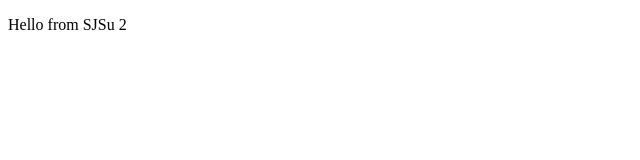
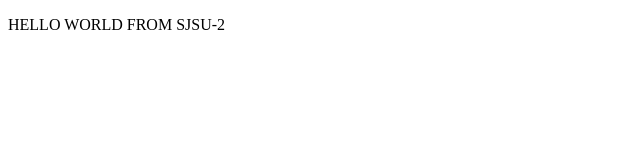
Before and after one commit to JayanthVishalReddy/Ansible-Assignment, a plain HTML site: page index2.html in a window 1280 px wide. Shown: the whole page, without its empty margins (0-640 px from the left). Drawn offline with Linux system fonts and the light colour scheme.

Commit message:
Update index2.html

```diff
--- a/index2.html
+++ b/index2.html
@@ -4,6 +4,6 @@
         <title> HEllo </title>
     <head>
     <body>
-        <p> Hello from SJSu 2</p>
+        <p> HELLO WORLD FROM SJSU-2</p>
     </body>
 </html>
```
